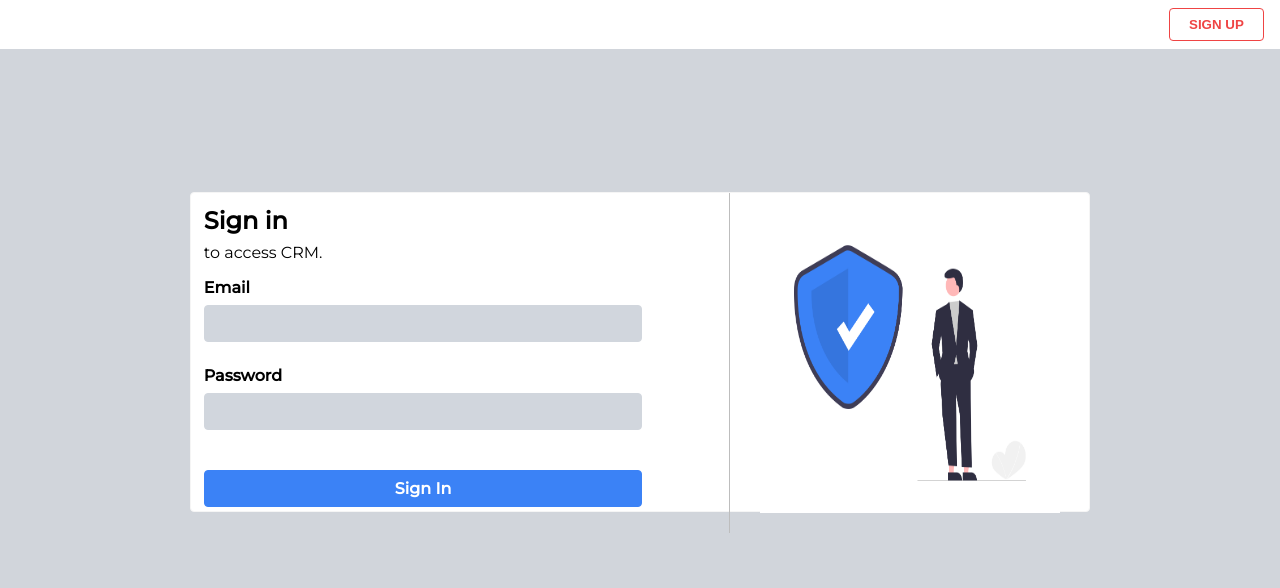
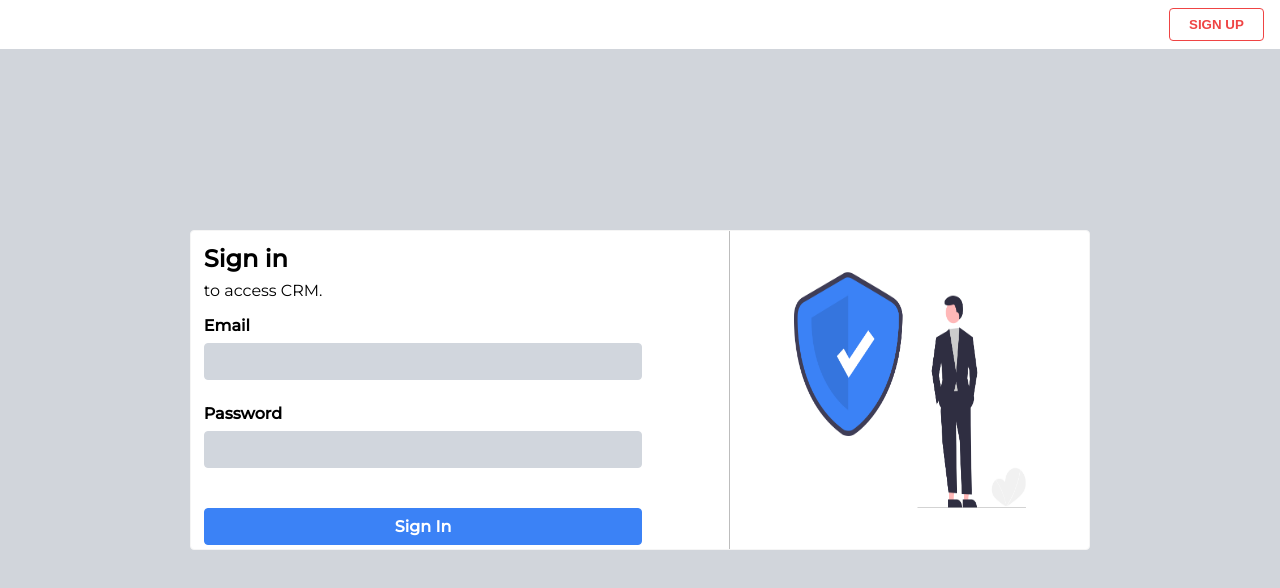
Before and after one commit to Mukesh0996/CRM, a React (Create React App) app: page / in a window 1280 px wide. Shown: the top 588 px of the page. Built offline with nearby package versions, Linux system fonts and the light colour scheme.

Commit message:
UI alignment changes

```diff
--- a/src/Pages/SignIn.module.css
+++ b/src/Pages/SignIn.module.css
@@ -35,7 +35,7 @@ html {
 }
 
 .signinContainer {
-    padding: 1rem;
+
     border: 1px solid whitesmoke;
     background: white;
     border-radius: 2px;
@@ -120,7 +120,7 @@ html {
         margin-right: auto;
         display: flex;
         height: 100vh;
-        padding: 1rem;
+
     }
     .rightContainer {
         display: none;
@@ -153,6 +153,7 @@ html {
         height: 340px;
         align-items: center;
        justify-content: center;
+       height: 100%;
     }
     .rightContainer img {
         width: 300px;
@@ -162,12 +163,13 @@ html {
 
 }
 
+
 @media (min-width: 56.25rem) {
     .signinContainer {
         width: 900px;
         margin: 0 auto;
-        margin-top: 15%;
-        padding: 0;
+        margin-top: 18%;
+
     }
     .form {
         width: 500px;
--- a/src/Pages/Signin.js
+++ b/src/Pages/Signin.js
@@ -59,7 +59,6 @@ const SignIn = () => {
                         <div className={styles["form-control"]}>
                             <label htmlFor="password">Password</label>
                             <input type="password" id="password" onChange={passwordChangehandler} onBlur={passwordBlurHandler}/>
-                            { !passwordValid && passwordTouched && <p className={styles.error}>Please enter a valid email</p> }
                             { !error.isValid && error.value==="password" && <p className={styles.error}>{error.message}</p> }
                         </div>
                         <button className={styles.submitBtn}>Sign In</button>
```
